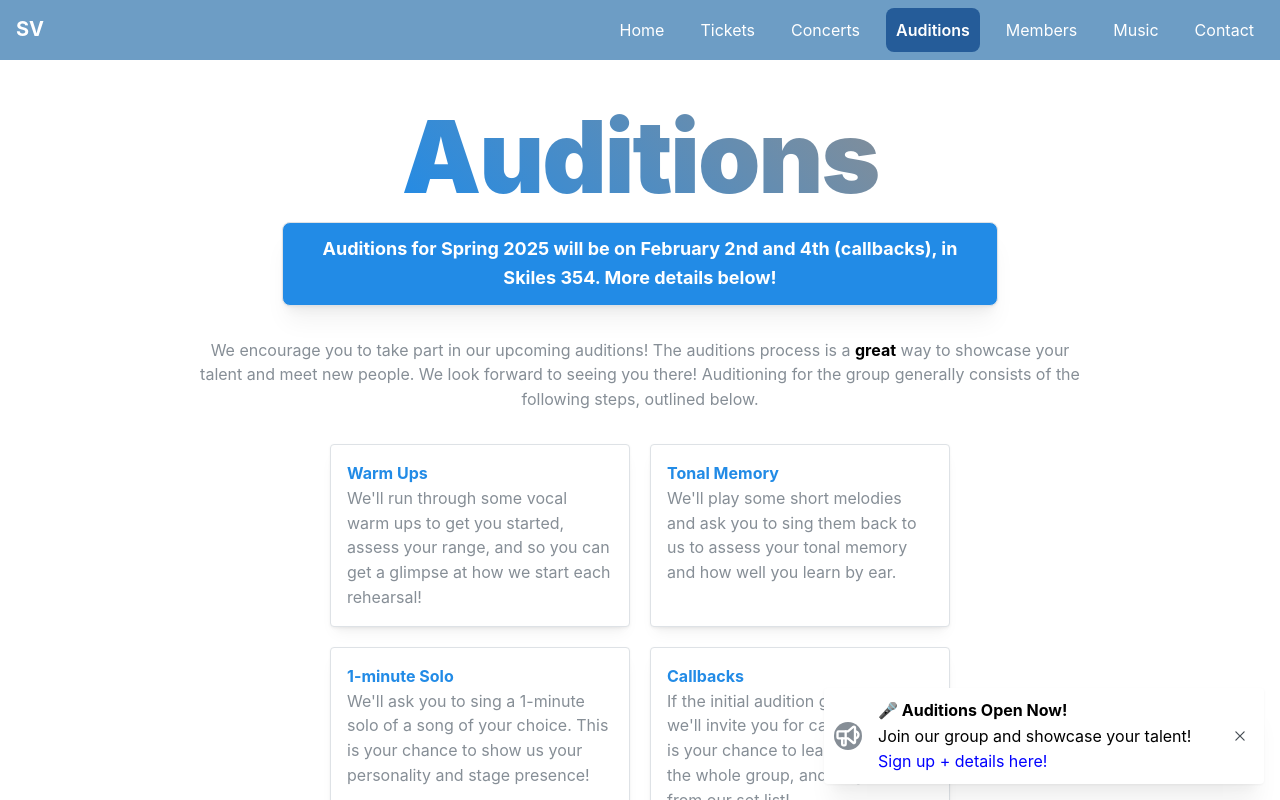
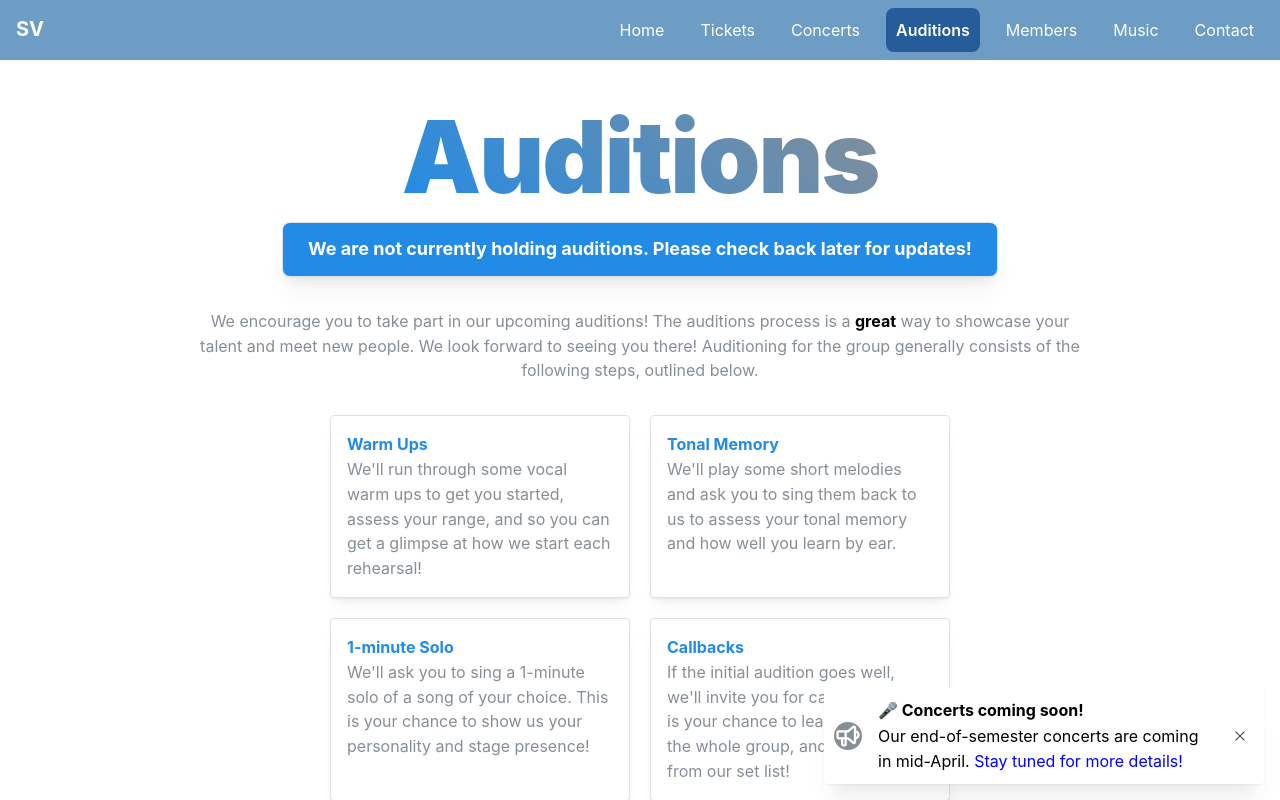
Before and after one commit to gtsympvibes/sympvibes-website, a Next.js app: page /auditions in a window 1280 px wide. Shown: the top 800 px of the page. Built offline with nearby package versions, Linux system fonts and the light colour scheme.

Commit message:
auditions page updates

```diff
--- a/app/auditions/page.tsx
+++ b/app/auditions/page.tsx
@@ -37,8 +37,7 @@ export default function Page() {
                 <Paper withBorder radius="md" shadow="md" bg={"blue"} w="80%" p="sm">
                     <Center>
                         <Text ta="center" size="lg" c="white" fw={700}>
-                            Auditions for Spring 2025 will be on February 2nd and 4th (callbacks), in Skiles 354. More details
-                            below!
+                            We are not currently holding auditions. Please check back later for updates!
                         </Text>
                     </Center>
                 </Paper>
--- a/utils/constants.ts
+++ b/utils/constants.ts
@@ -15,10 +15,10 @@ export const auditionFormLink =
     /* Banner Notification */
 }
 export const currentBannerNotification = {
-    title: "🎤 Auditions Open Now!",
-    message: "Join our group and showcase your talent!",
-    link: auditionFormLink,
-    linkText: "Sign up + details here!",
+    title: "🎤 Concerts coming soon!",
+    message: "Our end-of-semester concerts are coming in mid-April.",
+    link: "/concerts",
+    linkText: "Stay tuned for more details!",
     color: "gray",
     icon: IconSpeakerphone,
 };
```
